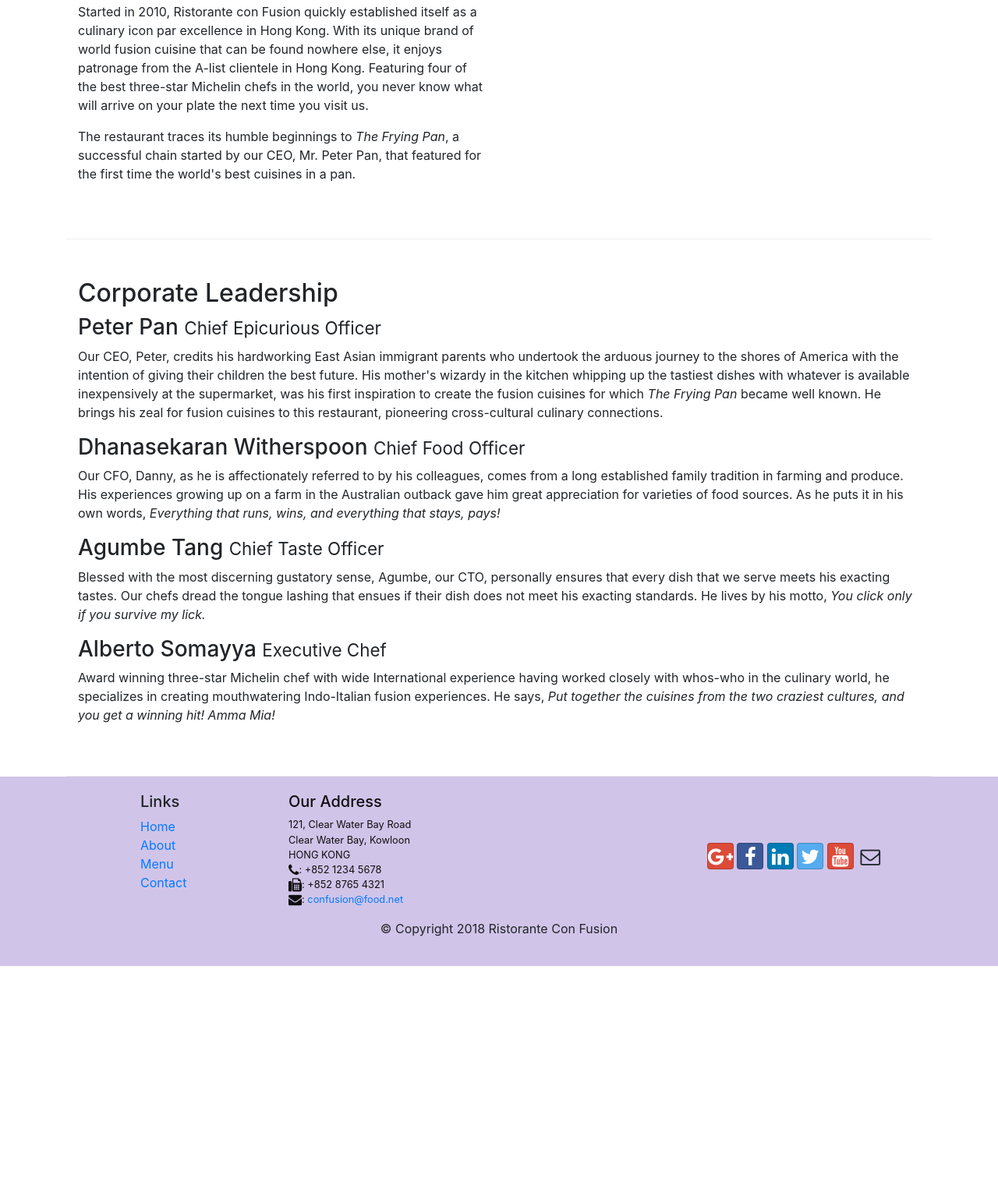
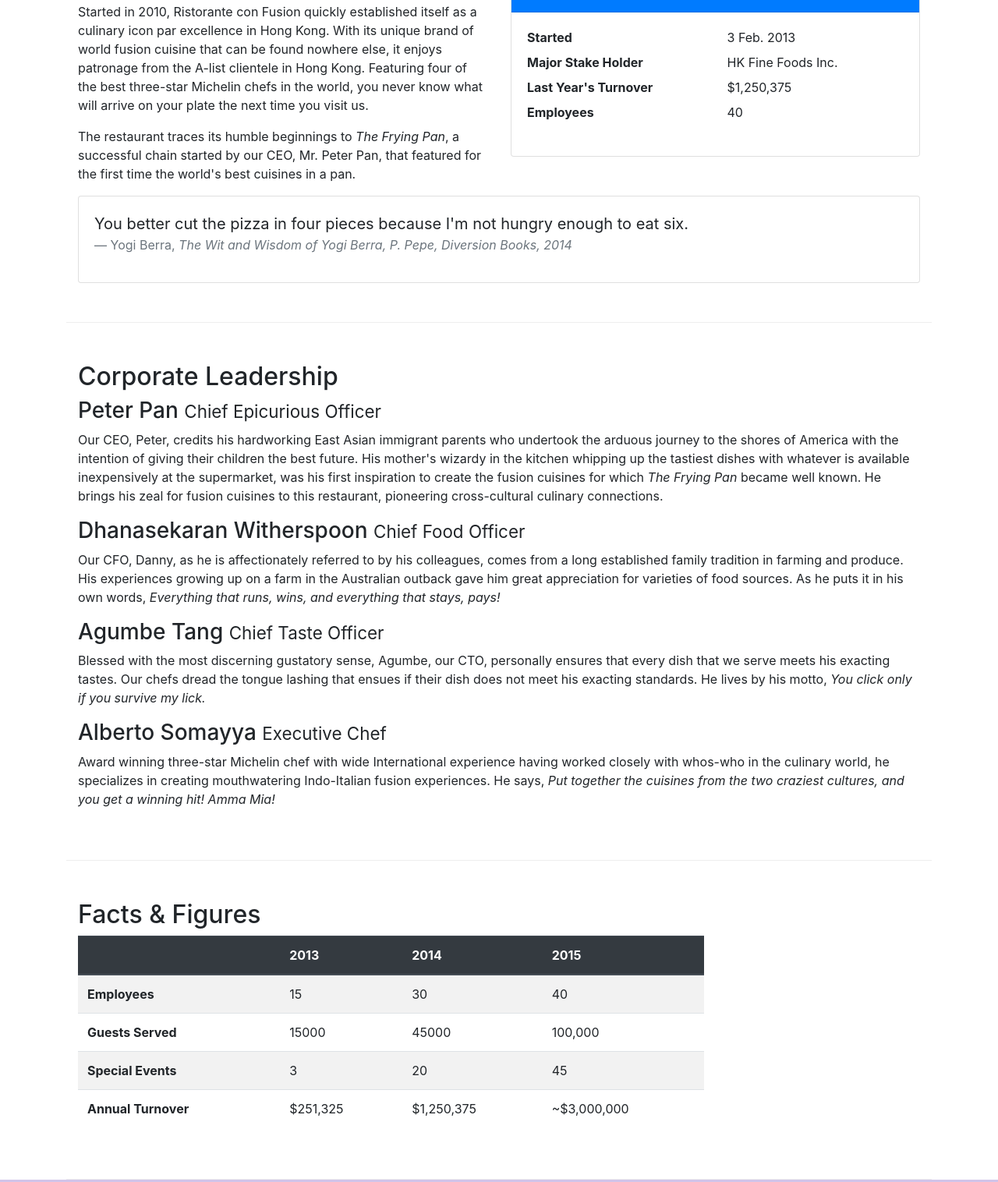
Before and after one commit to Gr4v1tYnN/Bootstrap4, a website: page aboutus.html in a window 1280 px wide. Shown: the part 558-2074 px from the top of the page at 78% size. Before the commit the page ends 1797 px from the top, so only its background shows below. Drawn offline with nearby package versions, Linux system fonts and the light colour scheme.

Commit message:
Tables and Cards

```diff
--- a/aboutus.html
+++ b/aboutus.html
@@ -62,12 +62,37 @@
                 <p>Started in 2010, Ristorante con Fusion quickly established itself as a culinary icon par excellence in Hong Kong. With its unique brand of world fusion cuisine that can be found nowhere else, it enjoys patronage from the A-list clientele in Hong Kong.  Featuring four of the best three-star Michelin chefs in the world, you never know what will arrive on your plate the next time you visit us.</p>
                 <p>The restaurant traces its humble beginnings to <em>The Frying Pan</em>, a successful chain started by our CEO, Mr. Peter Pan, that featured for the first time the world's best cuisines in a pan.</p>
             </div>
-            <div>
+            <div class="col-sm">
+                <div class="card">
+                    <h3 class="card-header bg-primary text-white">Facts At a Glance</h3>
+                    <div class="card-body">
+                        <dl class="row">
+                            <dt class="col-6">Started</dt>
+                            <dd class="col-6">3 Feb. 2013</dd>
+                            <dt class="col-6">Major Stake Holder</dt>
+                            <dd class="col-6">HK Fine Foods Inc.</dd>
+                            <dt class="col-6">Last Year's Turnover</dt>
+                            <dd class="col-6">$1,250,375</dd>
+                            <dt class="col-6">Employees</dt>
+                            <dd class="col-6">40</dd>
+                        </dl>
+                    </div>
+                </div>
+            </div>
+            <div class="col-12">
+                <div class="card card-body bg=light">
+                    <blockquote class="blockquote">
+                        <p class="mb-0">You better cut the pizza in four pieces because I'm not hungry enough to eat six.</p>
+                        <footer class="blockquote-footer">Yogi Berra,
+                            <cite title="Source Title">The Wit and Wisdom of Yogi Berra, P. Pepe, Diversion Books, 2014</cite>
+                        </footer>
+                    </blockquote>
+                </div>
             </div>
         </div>
 
 
-        <div class="row row-content align-items-center">
+        <div class="row row-content">
             <div class="col-12">
                 <h2>Corporate Leadership</h2>
                 <h3>Peter Pan <small>Chief Epicurious Officer</small></h3>
@@ -80,7 +105,53 @@
                 <p class="d-none d-sm-block">Award winning three-star Michelin chef with wide International experience having worked closely with whos-who in the culinary world, he specializes in creating mouthwatering Indo-Italian fusion experiences. He says, <em>Put together the cuisines from the two craziest cultures, and you get a winning hit! Amma Mia!</em></p>
             </div>
        </div>
+       <div class="row row-content">
+        <div class="col-12 col-sm-9">
+            <h2>Facts &amp; Figures</h2>
+            <div class="table-responsive">
+             <table class="table table-striped">
+                 <thead class="thead-dark">
+                     <tr>
+                         <th>&nbsp;</th>
+                         <th>2013</th>
+                         <th>2014</th>
+                         <th>2015</th>
+                     </tr>
+                 </thead>
+                 <tbody>
+                     <tr>
+                         <th>Employees</th>
+                         <td>15</td>
+                         <td>30</td>
+                         <td>40</td>
+                     </tr>
+                     <tr>
+                         <th>Guests Served</th>
+                         <td>15000</td>
+                         <td>45000</td>
+                         <td>100,000</td>
+                     </tr>
+                     <tr>
+                         <th>Special Events</th>
+                         <td>3</td>
+                         <td>20</td>
+                         <td>45</td>
+                     </tr>
+                     <tr>
+                         <th>Annual Turnover</th>
+                         <td>$251,325</td>
+                         <td>$1,250,375</td>
+                         <td>~$3,000,000</td>
+                     </tr>
+                 </tbody>
+             </table>
+         </div>
 
+        <div class="col-12 col-sm-3">
+
+        </div>
+        </div>
+        </div>
     </div>
 
     <footer class="footer">
```
Also changed, not shown: contactus.html (+1 -1 lines), index.html (+1 -1 lines).
